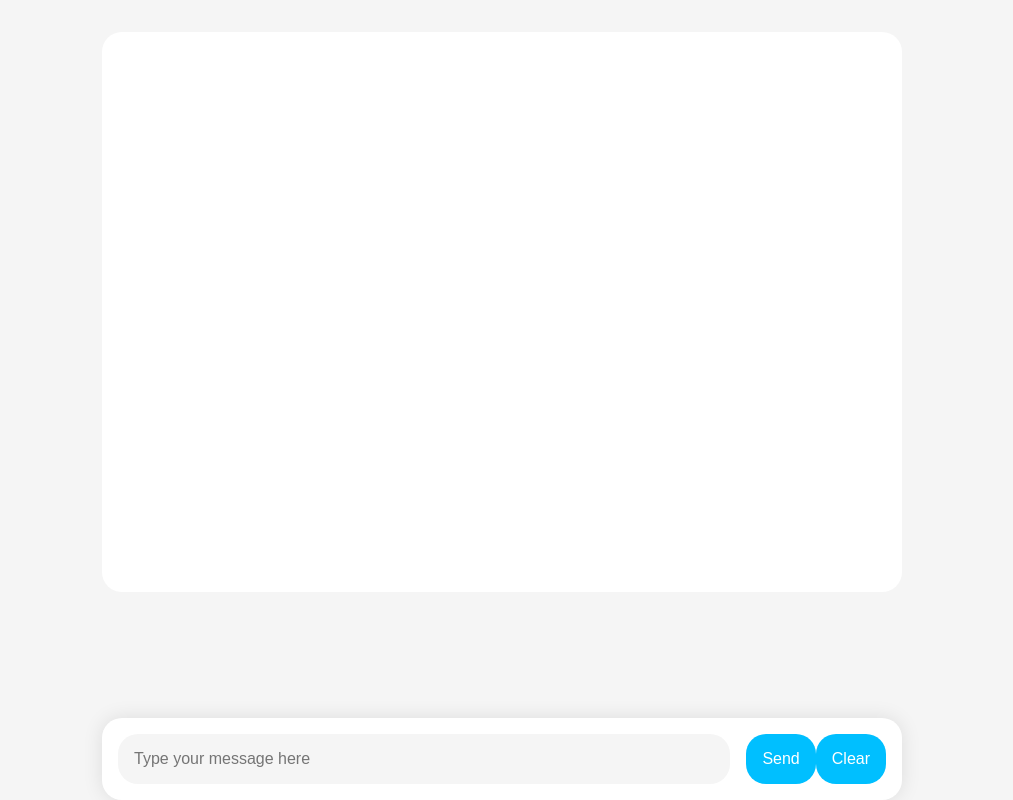
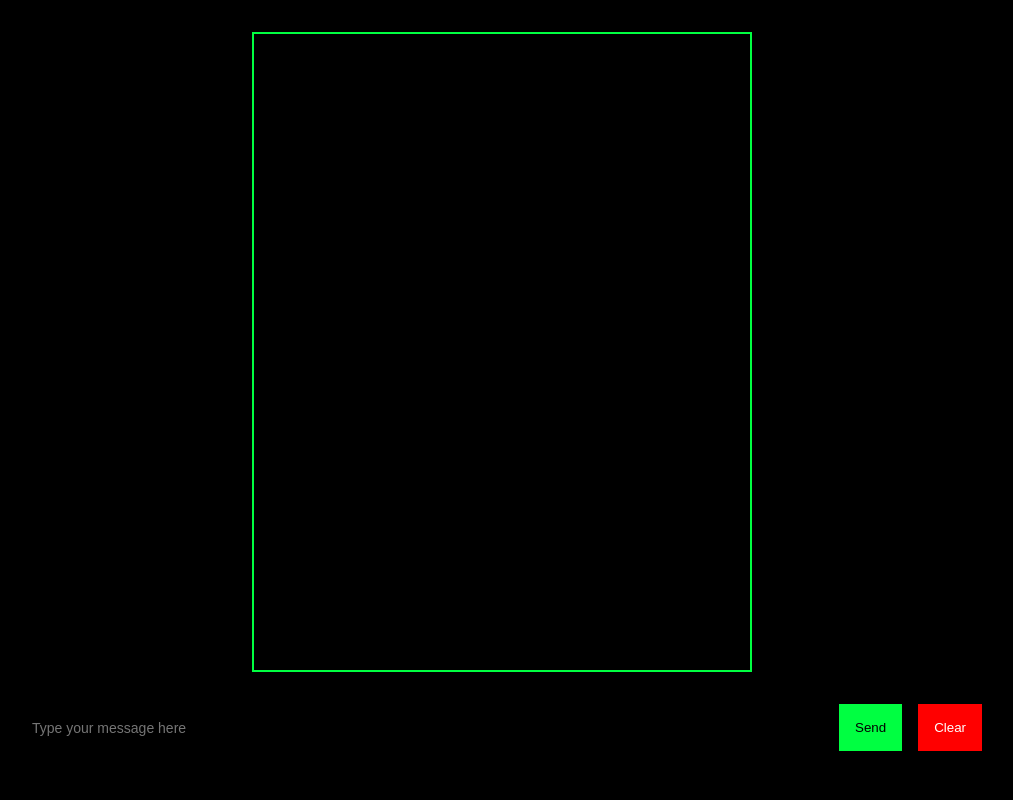
Before and after one commit to cediegreyhat/Ced-AI, a website: page index.html in a window 1280 px wide. Shown: the whole page, without its empty margins (138-1151 px from the left). Drawn offline with nearby package versions, Linux system fonts and the light colour scheme.

Commit message:
Update index.html

```diff
--- a/index.html
+++ b/index.html
@@ -6,7 +6,7 @@
     <title>Riku AI™</title>
   </head>
   <style>
-      /* CSS reset */
+     /* CSS reset */
       * {
         margin: 0;
         padding: 0;
@@ -14,56 +14,45 @@
       }
 
       body {
-        background-color: #f5f5f5;
-        color: #333333;
-        font-family: 'Helvetica Neue', Helvetica, Arial, sans-serif;
+        background-color: #000000;
+        color: #ffffff;
+        font-family: 'Courier New', Courier, monospace;
       }
 
       #console {
-        background-color: #ffffff;
-        border-radius: 20px;
-        padding: 1.5rem;
+        background-color: #000000;
+        border: 2px solid #00ff41;
+        padding: 1rem;
         width: 90%;
-        max-width: 800px;
-        height: 70vh;
+        max-width: 60rem;
+        height: 40rem;
         margin: 2rem auto;
-        overflow-y: auto;
+        overflow: auto;
         display: flex;
         flex-direction: column;
       }
 
       .console-input {
-        background-color: #f5f5f5;
-        border-radius: 20px;
-        color: #333333;
+        color: #00ff41;
         font-weight: bold;
         align-self: flex-end;
         margin-bottom: 1rem;
-        padding: 1.5rem;
-        max-width: 70%;
-        word-break: break-word;
       }
 
       .console-output {
-        background-color: #f2f2f2;
-        border-radius: 20px;
-        color: #333333;
+        color: #ffffff;
         align-self: flex-start;
         margin-bottom: 1rem;
         display: flex;
         flex-direction: row;
         align-items: center;
-        max-width: 70%;
-        word-break: break-word;
-        padding: 1.5rem;
       }
 
       .console-output-avatar {
-        width: 50px;
-        height: 50px;
+        width: 3rem;
+        height: 3rem;
         margin-right: 1rem;
         border-radius: 50%;
-        flex-shrink: 0;
       }
 
       .console-output-text {
@@ -78,59 +67,46 @@
         display: flex;
         margin: 0 auto;
         width: 90%;
-        max-width: 800px;
+        max-width: 60rem;
         align-items: center;
-        position: fixed;
-        bottom: 0;
-        left: 50%;
-        transform: translateX(-50%);
-        background-color: #ffffff;
-        padding: 1rem;
-        border-radius: 20px;
-        box-shadow: 0px 0px 20px rgba(0, 0, 0, 0.1);
       }
 
       #input-field {
-        background-color: #f5f5f5;
-        color: #333333;
+        background-color: #000000;
+        color: #ffffff;
         border: none;
         padding: 1rem;
         flex-grow: 1;
-        border-radius: 20px;
-        font-size: 16px;
-        margin-right: 1rem;
-        outline: none;
       }
 
       #submit-button {
-        background-color: #00bfff;
+        background-color: #00ff41;
+        color: #000000;
+        border: none;
+        padding: 1rem;
+        cursor: pointer;
+        margin-left: 1rem;
+      }
+
+      #clear-button {
+        background-color: #ff0000;
         color: #ffffff;
         border: none;
         padding: 1rem;
         cursor: pointer;
-        border-radius: 20px;
-        font-size: 16px;
-        transition: all 0.3s ease;
+        margin-left: 1rem;
       }
 
-      #submit-button:hover {
-        background-color: #0099cc;
-      }
+  #input-field {
+    font-size: 14px;
+    padding: 10px;
+  }
+}
 
-      #clear-button {
-        background-color: #00bfff;
-        color: #ffffff;
-        border: none;
-        padding: 1rem;
-        cursor: pointer;
-        border-radius: 20px;
-        font-size: 16px;
-        transition: all 0.3s ease;
-      }
-
-      #clear-button:hover {
-        background-color: #0099cc;
-      }
+  #input-field {
+    font-size: 16px;
+    padding: 20px;
+  }
       /* Custom styles */
       .console-output[data-author="Riku"] {
         margin-left: 2rem;
@@ -158,13 +134,14 @@ const form = document.querySelector('#input-form');
 const input = document.querySelector('#input-field');
 const consoleDiv = document.querySelector('#console');
 const clearButton = document.querySelector('#clear-button');
-const urlRegex = /(https?:\/\/[^\s]+)/g;
 
 const appendMessage = (message, isBot = false) => {
   const div = document.createElement('div');
   div.classList.add(isBot ? 'console-output' : 'console-input');
+  const urlRegex = /(https?:\/\/[^\s]+)/g;
   const messageWithLinks = message.replace(urlRegex, '<a href="$1" target="_blank" rel="noopener">$1</a>');
-  div.innerHTML = isBot ? `Riku: ${messageWithLinks}` : messageWithLinks;
+
+  div.innerHTML = isBot ? `Riku: ${messageWithLinks}` : `$ You: ${messageWithLinks}`;
   consoleDiv.appendChild(div);
   consoleDiv.scrollTop = consoleDiv.scrollHeight;
 };
@@ -175,8 +152,8 @@ const clearConsole = () => {
 
 const adjustChatConsoleWidth = () => {
   const screenWidth = window.innerWidth;
-  const consoleWidth = screenWidth < 1280 ? '100%' : '1280px';
-  const inputWidth = screenWidth < 720 ? '100%' : '720px';
+  const consoleWidth = screenWidth < 768 ? '100%' : '500px';
+  const inputWidth = screenWidth < 768 ? '100%' : '400px';
   consoleDiv.style.width = consoleWidth;
   input.style.width = inputWidth;
 };
@@ -191,24 +168,20 @@ form.addEventListener('submit', async (event) => {
 
   if (!message) return;
 
+  appendMessage(message);
+
   try {
     const response = await axios.post(
       'https://lmao-hahaxd.cyclic.app/api/message',
-      { message },
+      { object: { message } },
       { headers: { 'Content-Type': 'application/json' } }
     );
 
-    if (response.status !== 200) {
-      throw new Error(`Failed to generate response: ${response.status}`);
-    }
-
-    const responseData = response.data;
-
-    if (!responseData.response) {
+    if (!response.data.response) {
       throw new Error('Failed to generate response.');
     }
 
-    appendMessage(responseData.response, true);
+    appendMessage(response.data.response, true);
 
     input.value = '';
   } catch (error) {
```
